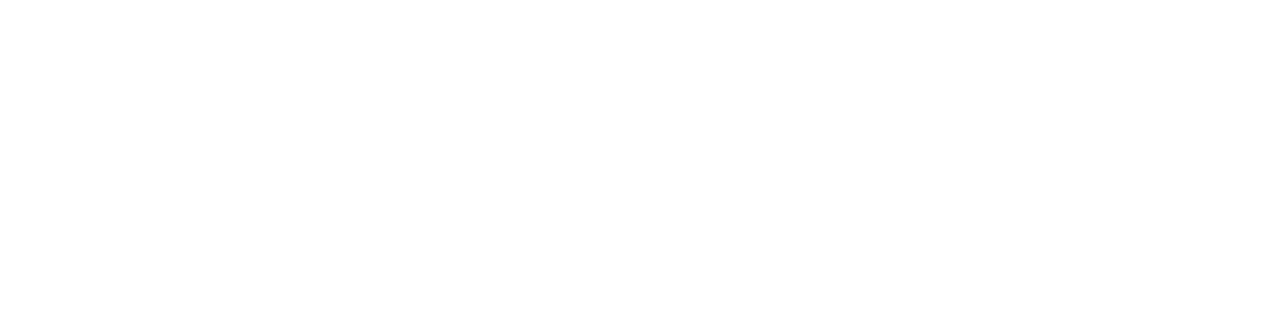
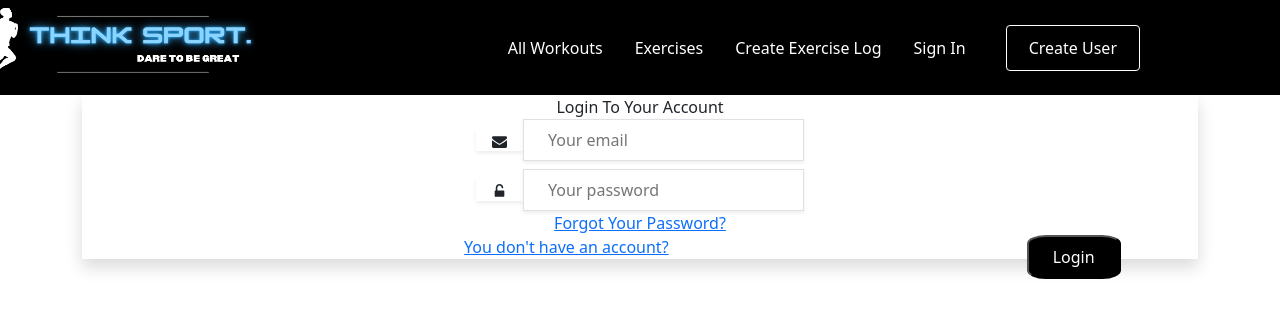
Before and after one commit to NBenzineb/sportsapp10, a React (Create React App) app: page /users/login in a window 1280 px wide. Before the commit this address had no page. Shown: the top 318 px of the page. Built offline with nearby package versions, Linux system fonts and the light colour scheme.

Commit message:
Fix user login path

```diff
--- a/src/App.js
+++ b/src/App.js
@@ -17,7 +17,7 @@ import CreateUser from "./components/create-user";
 
 function App() {
 
-  const [user,setLoginUser] = useState({
+  const [user, setLoginUser] = useState({
   })
   return (
     <div className="App">
@@ -29,10 +29,8 @@ function App() {
           {/* <Route path="/" exact component={Myworkouts} /> */}
           {/* <Route exact path="/workouts">
           {user && user._id ? <Workouts/>:<Login/> }<Workouts/></Route> */}
-          <Route path="/signin" element= {<Login/>} />
+          <Route path="/users/login" element= {<Login/>} />
           {/* <Route path="/workouts" element={<Workouts/>} /> */}
-          {/* <Route path="/signin" element={<Login/>} /> */}
-          <Route path="/" element={<ExercisesList/>} />
           <Route path="/edit/:id" element={<EditExercise/>} />
           <Route path="/create" element={<CreateExercise/>} />
           <Route path="/user" element={<CreateUser/>} />
@@ -42,7 +40,7 @@ function App() {
         </div>
       </Router>
 
-      <Login setLoginUser={setLoginUser}/>
+      {/* <Login setLoginUser={setLoginUser}/> */}
 
     </div>
   );
--- a/src/components/homepage.js
+++ b/src/components/homepage.js
@@ -5,7 +5,7 @@ function Homepage() {
   // const ();
     return (
     <div>
-      <h2> hello </h2>
+
     </div>
 )
 }
--- a/src/components/login.js
+++ b/src/components/login.js
@@ -1,8 +1,6 @@
 import React,{useState} from 'react'
 import axios from 'axios';
-import {useNavigate} from "react-router-dom"
 function Login({setLoginUser}) {
-const history = useNavigate()
     const [user,setUser] = useState({
         name:"",
         password: ""
@@ -16,10 +14,13 @@ const history = useNavigate()
     }
 
     const login =()=>{
-        axios.post("http://localhost:4567/signin",user)
-        .then(res=>{alert(res.data.message)
-        setLoginUser(res.data.user)
-    history.push("/")})
+        console.log('hello at login')
+        axios.post("http://localhost:4567/users/login", user)
+        .then(res=>{
+            console.log(res)
+            alert(res.data.message)
+            setLoginUser(res.data.user)
+        })
     }
     return (
         <>
@@ -66,7 +67,7 @@ const history = useNavigate()
                 </form>
             </div>
             <div class="flex items-center justify-center mt-6">
-                <a href="#" target="_blank" class="inline-flex items-center text-xs font-thin text-center text-gray-500 hover:text-gray-700 dark:text-gray-100 dark:hover:text-white"  onClick={history.push("/Register")}>
+                <a href="#" target="_blank" class="inline-flex items-center text-xs font-thin text-center text-gray-500 hover:text-gray-700 dark:text-gray-100 dark:hover:text-white">
                     <span class="ml-2">
                         You don&#x27;t have an account?
                     </span>
@@ -78,3 +79,5 @@ const history = useNavigate()
     )
 }
 export default Login;
+
+// history.push("/Register")
```
Also changed, not shown: 1 other file (tests, documents, lock files or other folders).
